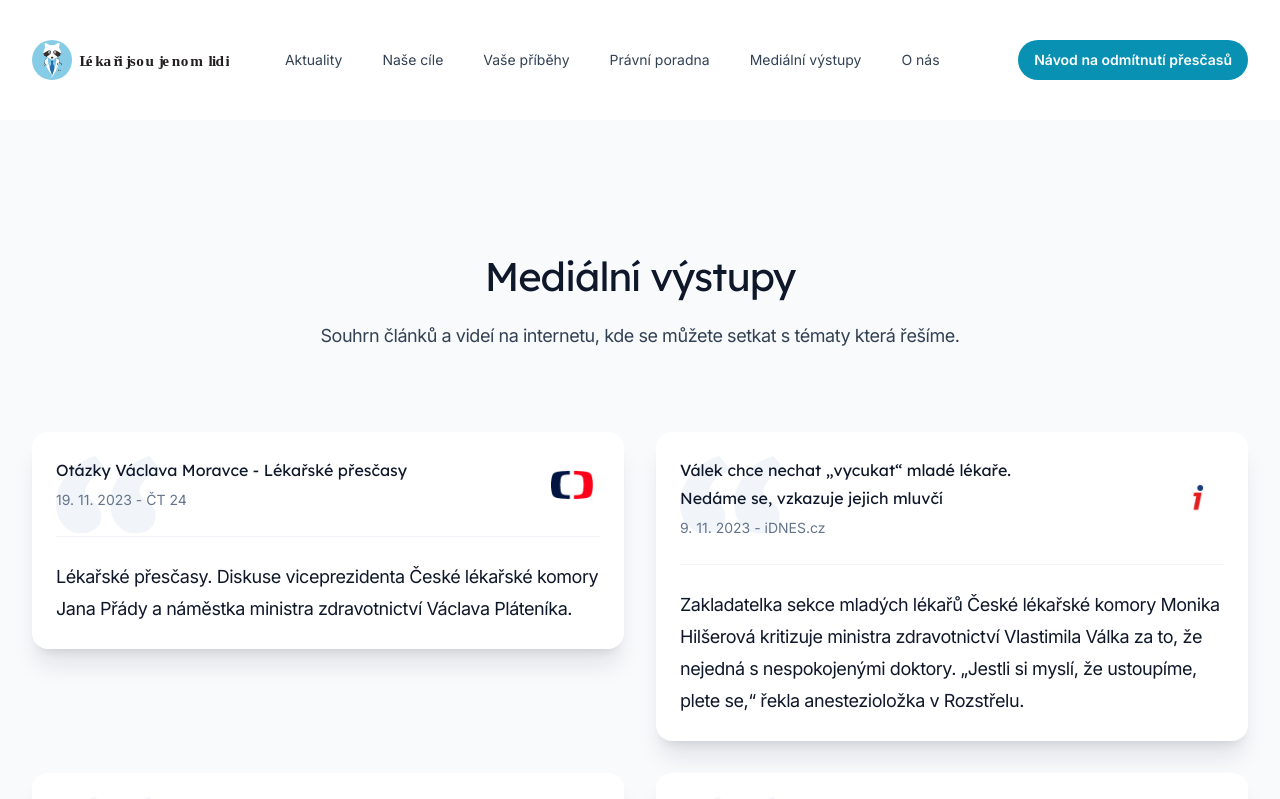
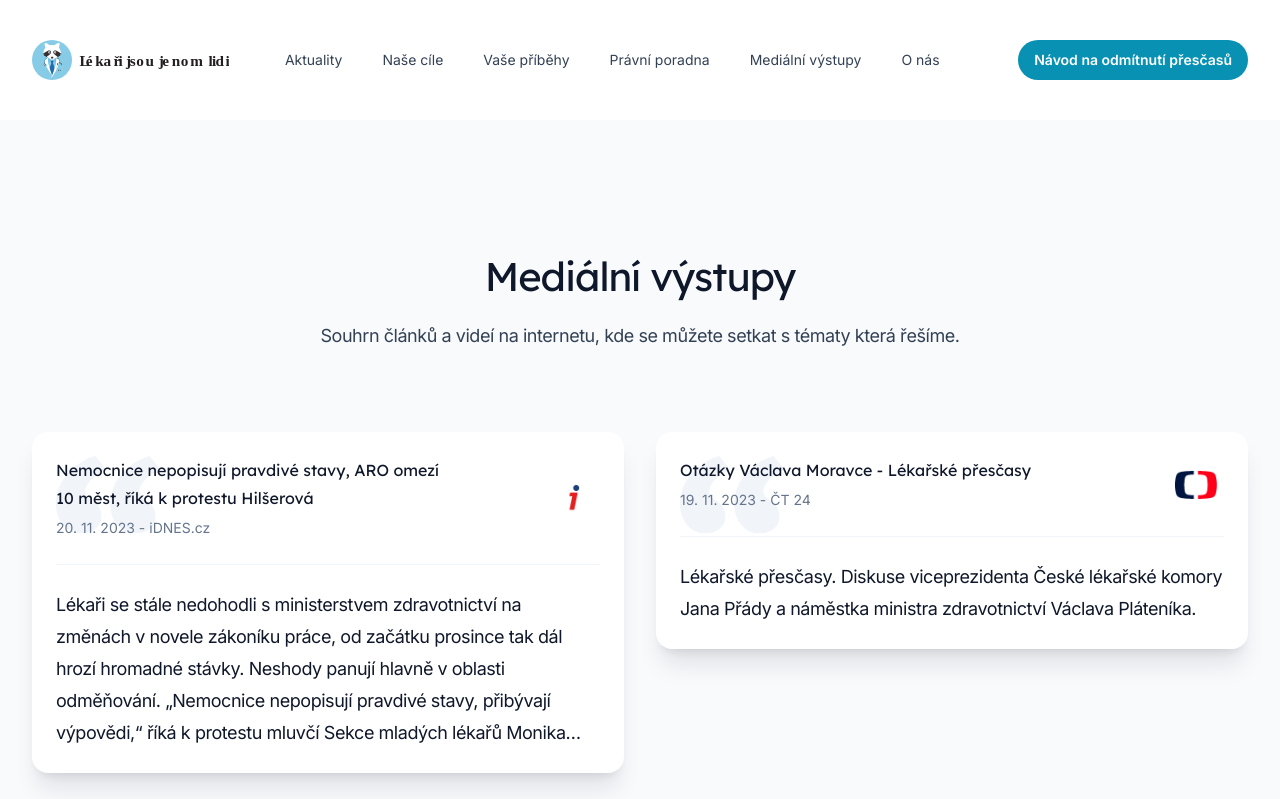
Before and after one commit to ohweb/lekari-jsou-jenom-lidi, a Next.js app: page /medialni-vystupy in a window 1280 px wide. Shown: the top 799 px of the page. Built offline with nearby package versions, Linux system fonts and the light colour scheme.

Commit message:
feat(content): nová položka v meiálních výstupech

```diff
--- a/src/app/medialni-vystupy/media-outputs-press.ts
+++ b/src/app/medialni-vystupy/media-outputs-press.ts
@@ -1,6 +1,13 @@
 import mediaOutlets from "@/app/medialni-vystupy/media-outlets";
 
 const mediaOutputs = [
+    {
+        title: "Nemocnice nepopisují pravdivé stavy, ARO omezí 10 měst, říká k protestu Hilšerová",
+        date: new Date("2023-11-20"),
+        perex: "Lékaři se stále nedohodli s ministerstvem zdravotnictví na změnách v novele zákoníku práce, od začátku prosince tak dál hrozí hromadné stávky. Neshody panují hlavně v oblasti odměňování. „Nemocnice nepopisují pravdivé stavy, přibývají výpovědi,“ říká k protestu mluvčí Sekce mladých lékařů Monika Hilšerová.",
+        link: "https://www.idnes.cz/zpravy/domaci/sekce-mladych-lekaru-clk-zdravotnictvi-odmenovani-platy-stavka-prescasy.A231120_133826_domaci_hovo?",
+        source: mediaOutlets.idnes
+    },
     {
         title: "Otázky Václava Moravce - Lékařské přesčasy",
         date: new Date("2023-11-19"),
```
